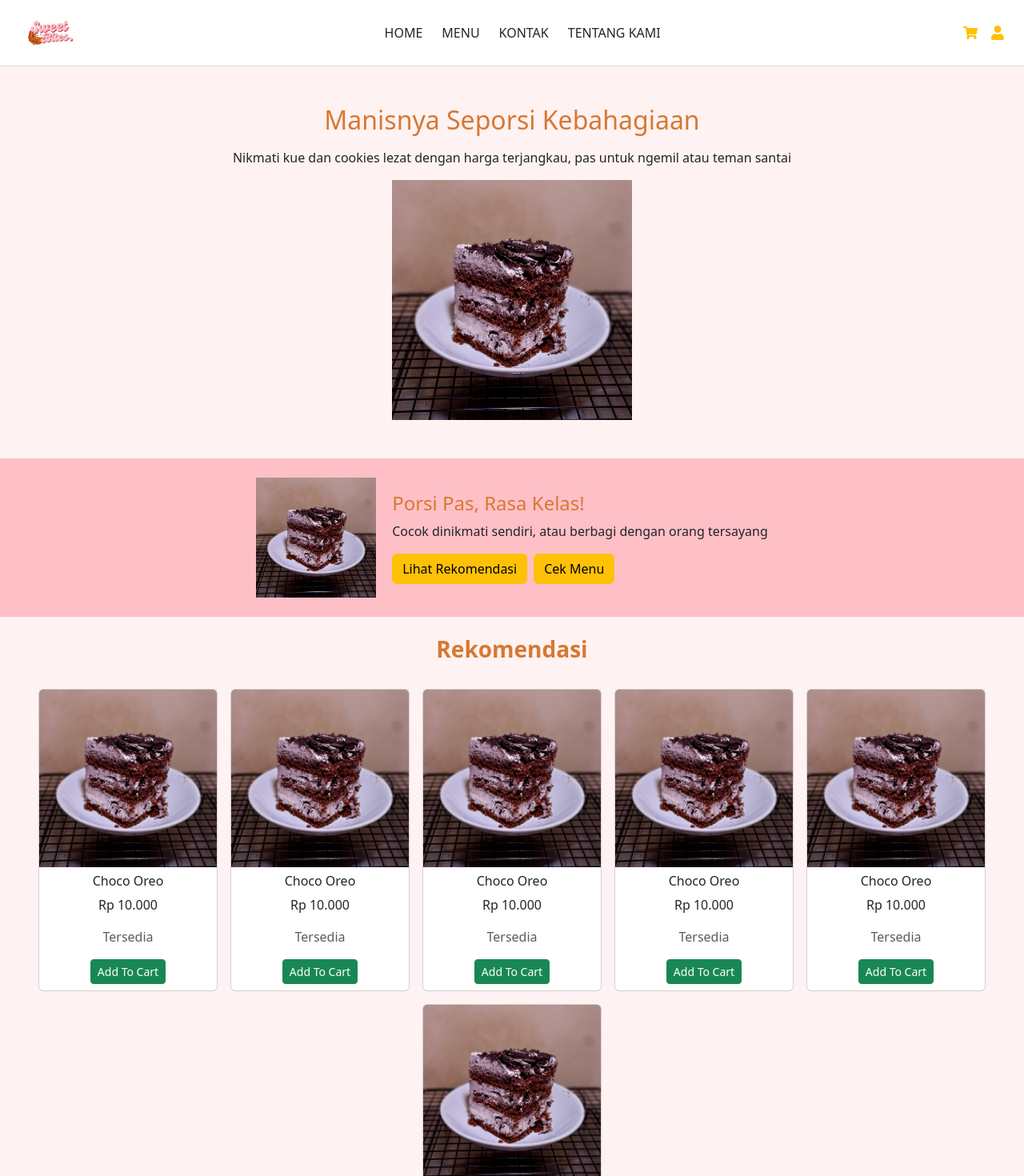
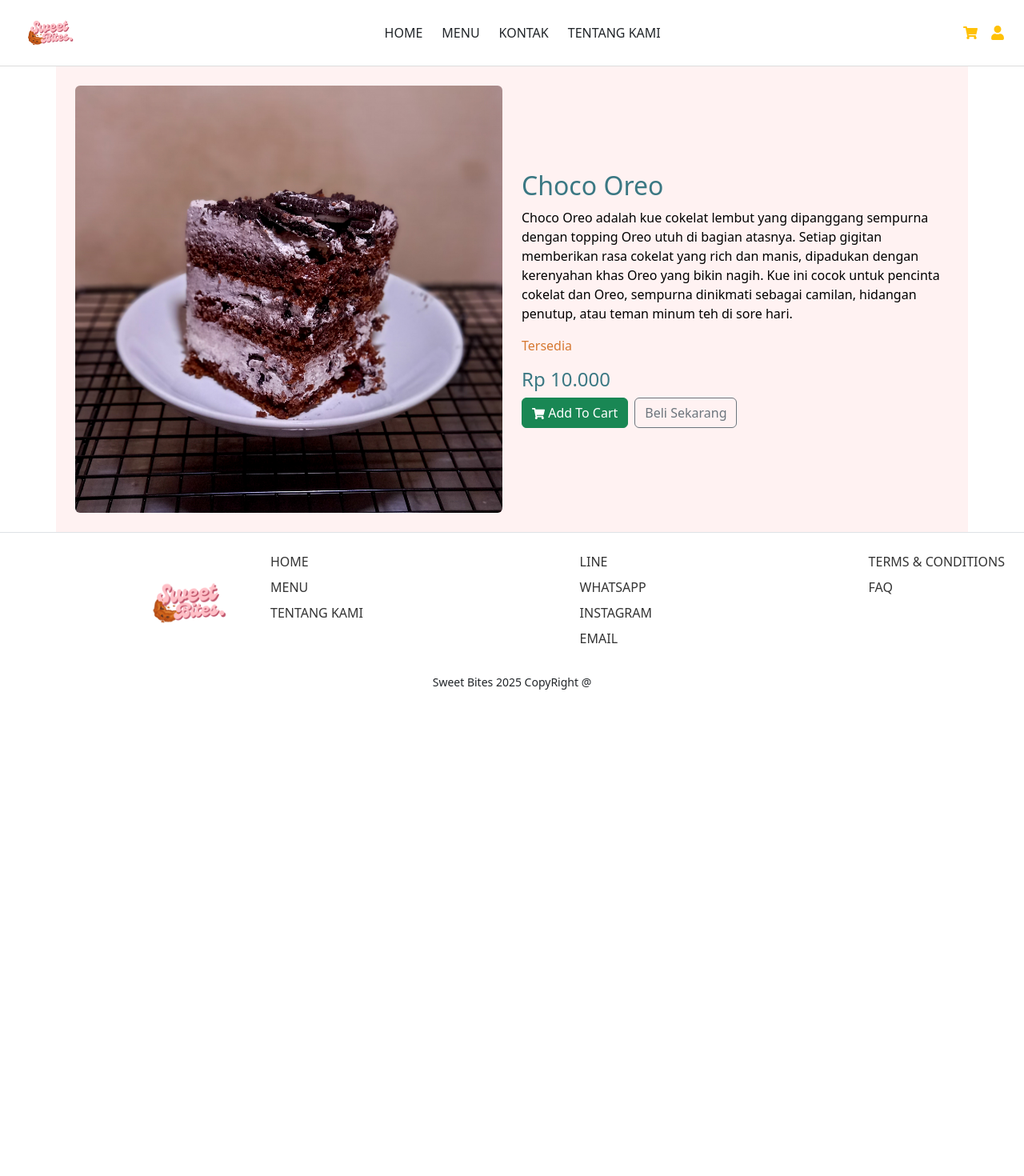
Before and after one commit to SoftDevTIB/Sweet-Bites-Kelompok-9, a React (Vite) app in the folder client/: page /menu/1 in a window 1280 px wide. Shown: the top 1470 px of the page at 80% size. After the commit the page ends 887 px from the top, so only its background shows below. Built offline with nearby package versions, Linux system fonts and the light colour scheme.

Commit message:
membuat halaman menu dan detail menu

```diff
--- a/client/src/App.jsx
+++ b/client/src/App.jsx
@@ -1,12 +1,18 @@
-import HomePage from './customer/pages/homepage';
+import React from 'react';
+import { Routes, Route } from 'react-router-dom';
+import HomePage from './customer/pages/Homepage';
+import MenuPage from './customer/pages/MenuPage';
+import MenuDetailPage from './customer/pages/MenuDetailPage';
 
 function App() {
   return (
-    <>
-      <main>
-        <HomePage />
-      </main>
-    </>
+    <main>
+      <Routes>
+        <Route path="/" element={<HomePage />} />
+        <Route path="/menu" element={<MenuPage />} />
+        <Route path="/menu/:id" element={<MenuDetailPage />} />
+      </Routes>
+    </main>
   );
 }
 
--- /dev/null
+++ b/client/src/customer/components/ProductCard.css
@@ -0,0 +1,7 @@
+.card-title {
+  color: #3B7883;
+}
+
+.available-text {
+  color: #D67832;
+}
--- a/client/src/customer/components/ProductCard.jsx
+++ b/client/src/customer/components/ProductCard.jsx
@@ -1,4 +1,6 @@
 import React from 'react';
+import { FaShoppingCart } from 'react-icons/fa';
+import './ProductCard.css';
 
 const ProductCard = ({ name, price, available, imageUrl }) => {
   return (
@@ -7,9 +9,11 @@ const ProductCard = ({ name, price, available, imageUrl }) => {
       <div className="card-body p-2">
         <h6 className="card-title">{name}</h6>
         <p className="card-text">Rp {price}</p>
-        <p className="text-muted">{available ? 'Tersedia' : 'Tidak tersedia'}</p>
+        <p className={available ? 'available-text' : 'text-muted'}>
+          {available ? 'Tersedia' : 'Tidak tersedia'}
+        </p>
         <button className="btn btn-sm btn-success" disabled={!available}>
-          Add To Cart
+          <FaShoppingCart /> Add To Cart
         </button>
       </div>
     </div>
--- a/client/src/customer/components/footer.css
+++ b/client/src/customer/components/footer.css
@@ -12,16 +12,48 @@
 }
 
 .footer-logo img {
-    height: 50px;
+    height: 80px;
+    margin-left: 40px;
 }
 
 .footer-links {
     display: flex;
-    gap: 80px;
+    gap: 10px;
+}
+
+.footer-links > div:last-child {
+    padding-right: 20px;
 }
 
 .footer-links div p {
-    margin: 4px 0;
+    margin: 2px 0;
+    font-size: 14px;
+}
+
+.footer-links > div:last-child {
+    padding-right: 20px;
+}
+
+.footer-links div p {
+    margin: 2px 0;
+    font-size: 14px;
+}
+
+.footer-links > div:last-child {
+    padding-right: 20px;
+}
+
+.footer-links {
+    display: flex;
+    gap: 10px;
+}
+
+.footer-links > div:last-child {
+    padding-right: 20px;
+}
+
+.footer-links div p {
+    margin: 2px 0;
     font-size: 14px;
 }
 
--- a/client/src/customer/components/footer.jsx
+++ b/client/src/customer/components/footer.jsx
@@ -8,7 +8,7 @@ const Footer = () => {
       <div>
         <div className="row gy-4">
           <div className="col-md-3 d-flex align-items-center">
-            <img src={logo} alt="Sweet Bites Logo" style={{ height: '50px' }} />
+            <img src={logo} alt="Sweet Bites Logo" style={{ height: '80px', paddingLeft:'150px'}} />
           </div>
           <div className="col-md-9 d-flex justify-content-between flex-wrap">
             <div>
--- a/client/src/customer/pages/Homepage.jsx
+++ b/client/src/customer/pages/Homepage.jsx
@@ -1,17 +1,20 @@
 import React from 'react';
+import { Link, useNavigate } from 'react-router-dom';
 import Header from '../components/header';
 import Footer from '../components/footer';
 import ProductCard from '../components/ProductCard';
 import gambar1 from '../../assets/Choco_oreo.jpg';
 
 const HomePage = () => {
+  const navigate = useNavigate();
+
   const staticProducts = [
-    { id: 1, name: 'Choco Oreo', price: '10.000', available: true, imageUrl: gambar1 },
-    { id: 2, name: 'Choco Oreo', price: '10.000', available: true, imageUrl: gambar1 },
-    { id: 3, name: 'Choco Oreo', price: '10.000', available: true, imageUrl: gambar1 },
-    { id: 4, name: 'Choco Oreo', price: '10.000', available: true, imageUrl: gambar1 },
-    { id: 5, name: 'Choco Oreo', price: '10.000', available: true, imageUrl: gambar1 },
-    { id: 6, name: 'Choco Oreo', price: '10.000', available: true, imageUrl: gambar1 },
+    { id: '1', name: 'Choco Oreo', price: '10.000', available: true, imageUrl: gambar1 },
+    { id: '2', name: 'Choco Oreo', price: '10.000', available: true, imageUrl: gambar1 },
+    { id: '3', name: 'Choco Oreo', price: '10.000', available: true, imageUrl: gambar1 },
+    { id: '4', name: 'Choco Oreo', price: '10.000', available: true, imageUrl: gambar1 },
+    { id: '5', name: 'Choco Oreo', price: '10.000', available: true, imageUrl: gambar1 },
+    { id: '6', name: 'Choco Oreo', price: '10.000', available: true, imageUrl: gambar1 },
   ];
 
   return (
@@ -32,7 +35,7 @@ const HomePage = () => {
             <h4 style={{ color: '#D67832' }}>Porsi Pas, Rasa Kelas!</h4>
             <p>Cocok dinikmati sendiri, atau berbagi dengan orang tersayang</p>
             <button className="btn btn-warning me-2">Lihat Rekomendasi</button>
-            <button className="btn btn-warning me-2">Cek Menu</button>
+            <button className="btn btn-warning me-2" onClick={() => navigate('/menu')}>Cek Menu</button>
           </div>
         </section>
 
@@ -41,13 +44,14 @@ const HomePage = () => {
           <h3 className="mb-4 fw-bold" style={{ color: '#D67832' }}>Rekomendasi</h3>
           <div className="d-flex flex-wrap justify-content-center">
             {staticProducts.map(product => (
+              <Link key={product.id} to={`/menu/${product.id}`} style={{ textDecoration: 'none' }}>
                 <ProductCard
-                key={product.id}
                   name={product.name}
                   price={product.price}
                   available={product.available}
                   imageUrl={product.imageUrl}
                 />
+              </Link>
             ))}
           </div>
         </section>
--- /dev/null
+++ b/client/src/customer/pages/MenuDetailPage.jsx
@@ -0,0 +1,119 @@
+import React from 'react';
+import { useParams, useNavigate } from 'react-router-dom';
+import { FaShoppingCart } from 'react-icons/fa';
+import Header from '../components/header';
+import Footer from '../components/footer';
+import gambar1 from '../../assets/Choco_oreo.jpg';
+
+const products = [
+  {
+    id: '1',
+    name: 'Choco Oreo',
+    price: '10.000',
+    available: true,
+    imageUrl: gambar1,
+    description: `Choco Oreo adalah kue cokelat lembut yang dipanggang sempurna dengan topping Oreo utuh di bagian atasnya.
+    Setiap gigitan memberikan rasa cokelat yang rich dan manis, dipadukan dengan kerenyahan khas Oreo yang bikin nagih.
+    Kue ini cocok untuk pencinta cokelat dan Oreo, sempurna dinikmati sebagai camilan, hidangan penutup, atau teman minum teh di sore hari.`,
+  },
+  {
+    id: '2',
+    name: 'Choco Oreo',
+    price: '10.000',
+    available: true,
+    imageUrl: gambar1,
+    description: `Choco Oreo adalah kue cokelat lembut yang dipanggang sempurna dengan topping Oreo utuh di bagian atasnya.
+    Setiap gigitan memberikan rasa cokelat yang rich dan manis, dipadukan dengan kerenyahan khas Oreo yang bikin nagih.
+    Kue ini cocok untuk pencinta cokelat dan Oreo, sempurna dinikmati sebagai camilan, hidangan penutup, atau teman minum teh di sore hari.`,
+  },
+  {
+    id: '3',
+    name: 'Choco Oreo',
+    price: '10.000',
+    available: true,
+    imageUrl: gambar1,
+    description: `Choco Oreo adalah kue cokelat lembut yang dipanggang sempurna dengan topping Oreo utuh di bagian atasnya.
+    Setiap gigitan memberikan rasa cokelat yang rich dan manis, dipadukan dengan kerenyahan khas Oreo yang bikin nagih.
+    Kue ini cocok untuk pencinta cokelat dan Oreo, sempurna dinikmati sebagai camilan, hidangan penutup, atau teman minum teh di sore hari.`,
+  },
+  {
+    id: '4',
+    name: 'Choco Oreo',
+    price: '10.000',
+    available: true,
+    imageUrl: gambar1,
+    description: `Choco Oreo adalah kue cokelat lembut yang dipanggang sempurna dengan topping Oreo utuh di bagian atasnya.
+    Setiap gigitan memberikan rasa cokelat yang rich dan manis, dipadukan dengan kerenyahan khas Oreo yang bikin nagih.
+    Kue ini cocok untuk pencinta cokelat dan Oreo, sempurna dinikmati sebagai camilan, hidangan penutup, atau teman minum teh di sore hari.`,
+  },
+  {
+    id: '5',
+    name: 'Choco Oreo',
+    price: '10.000',
+    available: true,
+    imageUrl: gambar1,
+    description: `Choco Oreo adalah kue cokelat lembut yang dipanggang sempurna dengan topping Oreo utuh di bagian atasnya.
+    Setiap gigitan memberikan rasa cokelat yang rich dan manis, dipadukan dengan kerenyahan khas Oreo yang bikin nagih.
+    Kue ini cocok untuk pencinta cokelat dan Oreo, sempurna dinikmati sebagai camilan, hidangan penutup, atau teman minum teh di sore hari.`,
+  },
+  {
+    id: '6',
+    name: 'Choco Oreo',
+    price: '10.000',
+    available: true,
+    imageUrl: gambar1,
+    description: `Choco Oreo adalah kue cokelat lembut yang dipanggang sempurna dengan topping Oreo utuh di bagian atasnya.
+    Setiap gigitan memberikan rasa cokelat yang rich dan manis, dipadukan dengan kerenyahan khas Oreo yang bikin nagih.
+    Kue ini cocok untuk pencinta cokelat dan Oreo, sempurna dinikmati sebagai camilan, hidangan penutup, atau teman minum teh di sore hari.`,
+  },
+];
+
+const MenuDetailPage = () => {
+  const { id } = useParams();
+  const navigate = useNavigate();
+
+  const product = products.find(p => p.id === id);
+
+  if (!product) {
+    return (
+      <>
+        <Header />
+        <main className="container p-4">
+          <h2>Product not found</h2>
+          <button onClick={() => navigate('/menu')} className="btn btn-primary">Back to Menu</button>
+        </main>
+        <Footer />
+      </>
+    );
+  }
+
+  return (
+    <>
+      <Header />
+      <main className="container p-4" style={{ backgroundColor: '#FFF2F2' }}>
+        <div className="row align-items-center">
+          <div className="col-md-6">
+            <img src={product.imageUrl} alt={product.name} className="img-fluid rounded" />
+          </div>
+          <div className="col-md-6">
+            <h2 style={{ color: '#3B7883' }}>{product.name}</h2>
+<p style={{ color: 'black' }}>{product.description}</p>
+            <p style={{ color: product.available ? '#D67832' : 'gray' }}>
+              {product.available ? 'Tersedia' : 'Tidak tersedia'}
+            </p>
+            <h4 style={{ color: '#3B7883' }}>Rp {product.price}</h4>
+            <button className="btn btn-success me-2" disabled={!product.available}>
+              <FaShoppingCart /> Add To Cart
+            </button>
+            <button className="btn btn-outline-secondary">
+              Beli Sekarang
+            </button>
+          </div>
+        </div>
+      </main>
+      <Footer />
+    </>
+  );
+};
+
+export default MenuDetailPage;
--- /dev/null
+++ b/client/src/customer/pages/MenuPage.jsx
@@ -0,0 +1,41 @@
+import React from 'react';
+import { Link } from 'react-router-dom';
+import Header from '../components/header';
+import Footer from '../components/footer';
+import ProductCard from '../components/ProductCard';
+import gambar1 from '../../assets/Choco_oreo.jpg';
+
+const MenuPage = () => {
+  const staticProducts = [
+    { id: '1', name: 'Choco Oreo', price: '10.000', available: true, imageUrl: gambar1 },
+    { id: '2', name: 'Choco Oreo', price: '10.000', available: true, imageUrl: gambar1 },
+    { id: '3', name: 'Choco Oreo', price: '10.000', available: true, imageUrl: gambar1 },
+    { id: '4', name: 'Choco Oreo', price: '10.000', available: true, imageUrl: gambar1 },
+    { id: '5', name: 'Choco Oreo', price: '10.000', available: true, imageUrl: gambar1 },
+    { id: '6', name: 'Choco Oreo', price: '10.000', available: true, imageUrl: gambar1 },
+  ];
+
+  return (
+    <>
+      <Header />
+      <main className="container-fluid p-4" style={{ backgroundColor: '#FFFFFF' }}>
+        <h2 className="text-center mb-4" style={{ color: '#D67832' }}>Menu Kami</h2>
+        <div className="d-flex flex-wrap justify-content-center">
+          {staticProducts.map(product => (
+            <Link key={product.id} to={`/menu/${product.id}`} style={{ textDecoration: 'none' }}>
+              <ProductCard
+                name={product.name}
+                price={product.price}
+                available={product.available}
+                imageUrl={product.imageUrl}
+              />
+            </Link>
+          ))}
+        </div>
+      </main>
+      <Footer />
+    </>
+  );
+};
+
+export default MenuPage;
```
Lines whose indentation alone changed are shown as unchanged.
